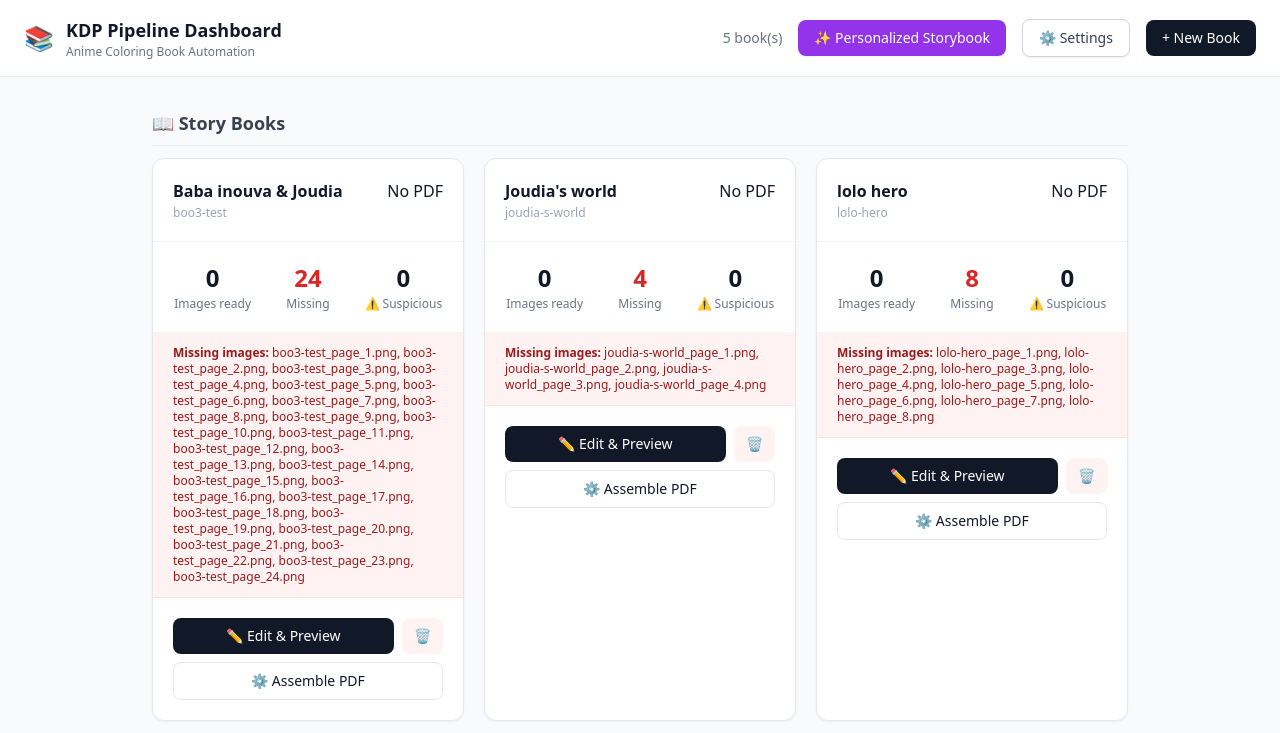
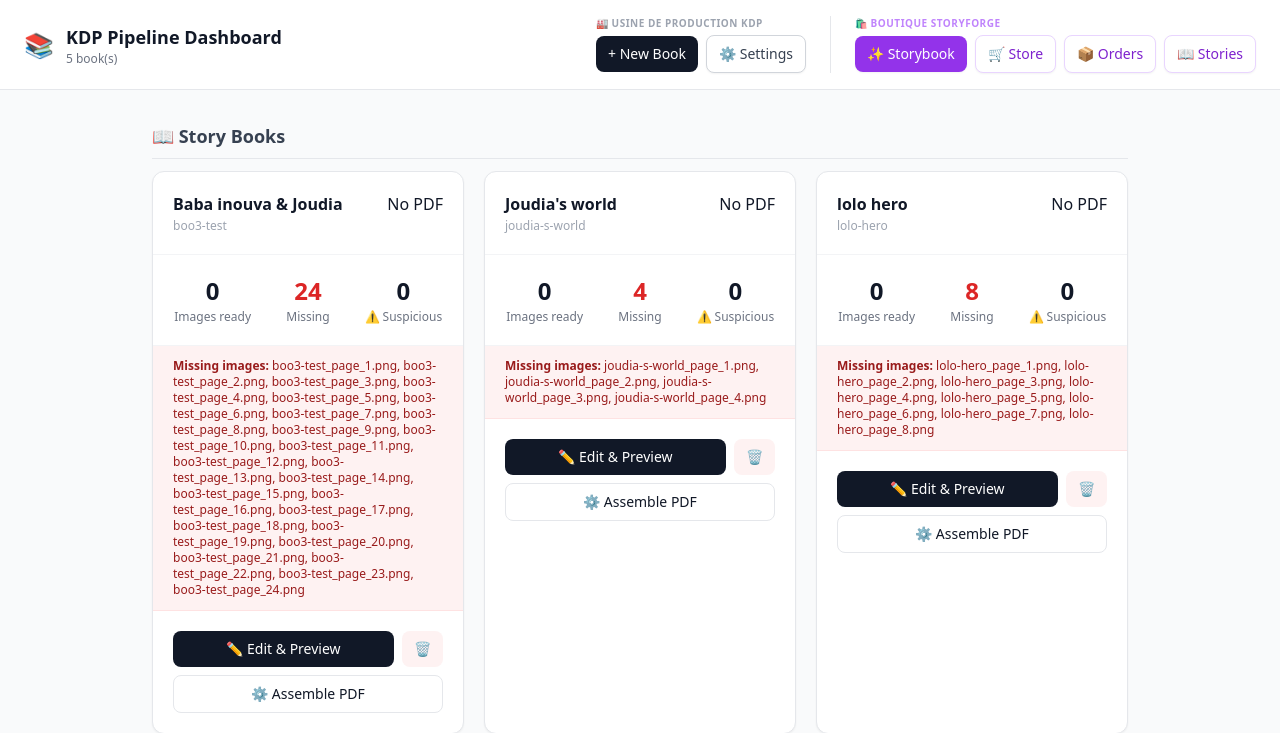
Before and after one commit to Mouad1/kidp, a FastAPI app: page / in a window 1280 px wide. Shown: the top 733 px of the page. Run offline with FastAPI, Linux system fonts and the light colour scheme; some libraries are stand-ins or nearby versions.

Commit message:
refactor(dashboard): split nav into Usine KDP vs Boutique StoryForge groups
- Group factory actions (New Book, Settings) under 'Usine de production KDP'
- Group store actions (Storybook, Store, Orders, Stories) under 'Boutique StoryForge'
- Surface /store, /admin/orders, /admin/stories from dashboard home

```diff
--- a/dashboard/templates/index.html
+++ b/dashboard/templates/index.html
@@ -54,28 +54,51 @@
 <body class="bg-gray-50 text-gray-900 min-h-screen">
 
   <!-- Header -->
-  <header class="bg-white border-b border-gray-200 px-6 py-4 flex items-center justify-between">
+  <header class="bg-white border-b border-gray-200 px-6 py-4 flex items-center justify-between gap-4 flex-wrap">
     <div class="flex items-center gap-3">
       <span class="text-2xl">📚</span>
       <div>
         <h1 class="text-lg font-bold">KDP Pipeline Dashboard</h1>
-        <p class="text-xs text-gray-500">Anime Coloring Book Automation</p>
+        <p class="text-xs text-gray-500">{{ books | length }} book(s)</p>
       </div>
     </div>
-    <div class="flex items-center gap-4 text-sm text-gray-500">
-      <span>{{ books | length }} book(s)</span>
-      <a href="/storybook"
-        class="bg-purple-600 text-white text-sm font-medium rounded-lg px-4 py-2 hover:bg-purple-700 transition-colors shadow-sm">
-        ✨ Personalized Storybook
-      </a>
-      <a href="/settings"
-        class="bg-white border border-gray-300 text-gray-700 text-sm font-medium rounded-lg px-4 py-2 hover:bg-gray-50 transition-colors shadow-sm flex items-center gap-2">
-        ⚙️ Settings
-      </a>
-      <a href="/new-book"
-        class="bg-gray-900 text-white text-sm rounded-lg px-4 py-2 hover:bg-gray-700 transition-colors">
-        + New Book
-      </a>
+    <div class="flex items-center gap-6 flex-wrap">
+      <!-- Usine de production KDP -->
+      <div class="flex flex-col gap-1">
+        <span class="text-[10px] font-semibold uppercase tracking-wider text-gray-400">🏭 Usine de production KDP</span>
+        <div class="flex items-center gap-2">
+          <a href="/new-book"
+            class="bg-gray-900 text-white text-sm rounded-lg px-3 py-2 hover:bg-gray-700 transition-colors">
+            + New Book
+          </a>
+          <a href="/settings"
+            class="bg-white border border-gray-300 text-gray-700 text-sm font-medium rounded-lg px-3 py-2 hover:bg-gray-50 transition-colors shadow-sm">
+            ⚙️ Settings
+          </a>
+        </div>
+      </div>
+      <!-- Boutique StoryForge -->
+      <div class="flex flex-col gap-1 border-l border-gray-200 pl-6">
+        <span class="text-[10px] font-semibold uppercase tracking-wider text-purple-400">🛍️ Boutique StoryForge</span>
+        <div class="flex items-center gap-2">
+          <a href="/storybook"
+            class="bg-purple-600 text-white text-sm font-medium rounded-lg px-3 py-2 hover:bg-purple-700 transition-colors shadow-sm">
+            ✨ Storybook
+          </a>
+          <a href="/store"
+            class="bg-white border border-purple-200 text-purple-700 text-sm font-medium rounded-lg px-3 py-2 hover:bg-purple-50 transition-colors shadow-sm">
+            🛒 Store
+          </a>
+          <a href="/admin/orders"
+            class="bg-white border border-purple-200 text-purple-700 text-sm font-medium rounded-lg px-3 py-2 hover:bg-purple-50 transition-colors shadow-sm">
+            📦 Orders
+          </a>
+          <a href="/admin/stories"
+            class="bg-white border border-purple-200 text-purple-700 text-sm font-medium rounded-lg px-3 py-2 hover:bg-purple-50 transition-colors shadow-sm">
+            📖 Stories
+          </a>
+        </div>
+      </div>
     </div>
   </header>
 
```
